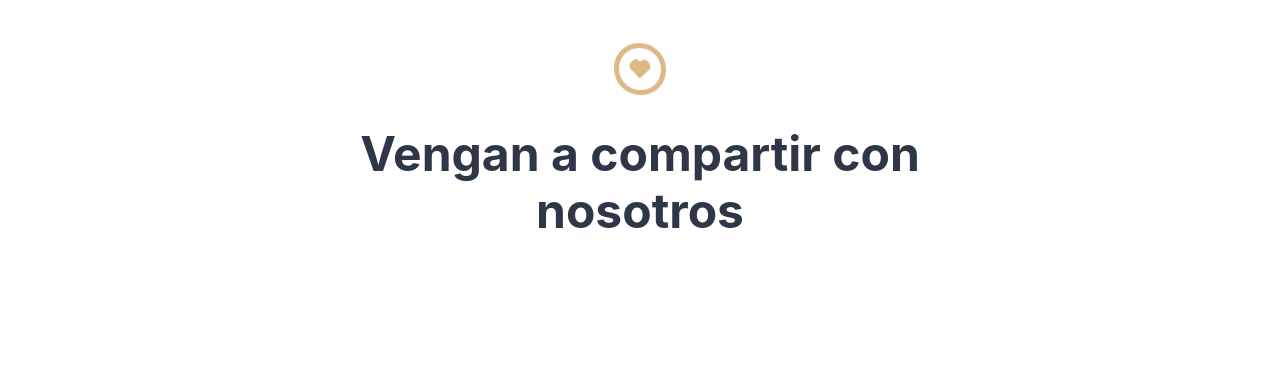
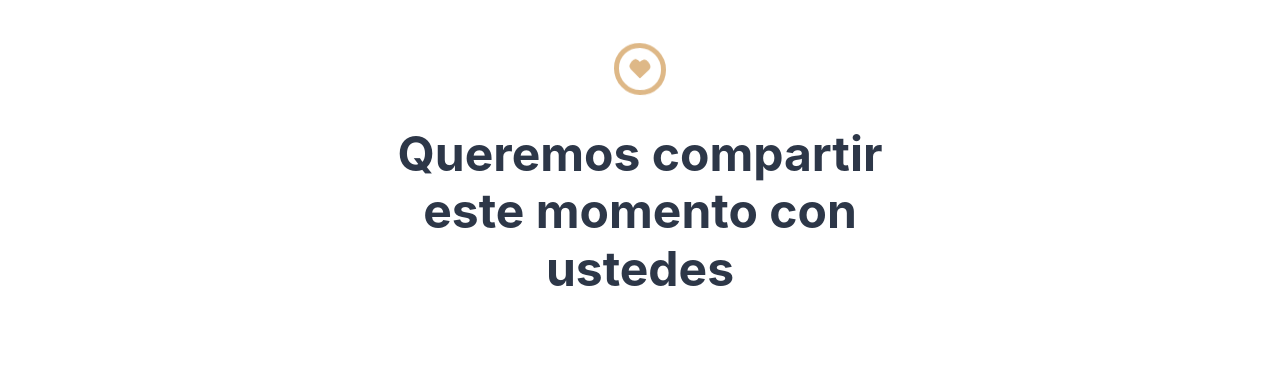
Before and after one commit to Matuzay32/front-casamiento-web, a Next.js app: page / in a window 1280 px wide. Shown: the part 1177-1545 px from the top of the page. Built offline with nearby package versions, Linux system fonts and the light colour scheme; no server answers.

Commit message:
queremos compartir este momento con ustedes

```diff
--- a/components/Home.jsx
+++ b/components/Home.jsx
@@ -248,7 +248,7 @@ export default function Home() {
 						fontWeight={"bold"}
 						color={useColorModeValue("gray.700", "gray.50")}
 					>
-						Vengan a compartir con nosotros
+						Queremos compartir este momento con ustedes{" "}
 					</Heading>
 				</Box>
 				<Box
```
